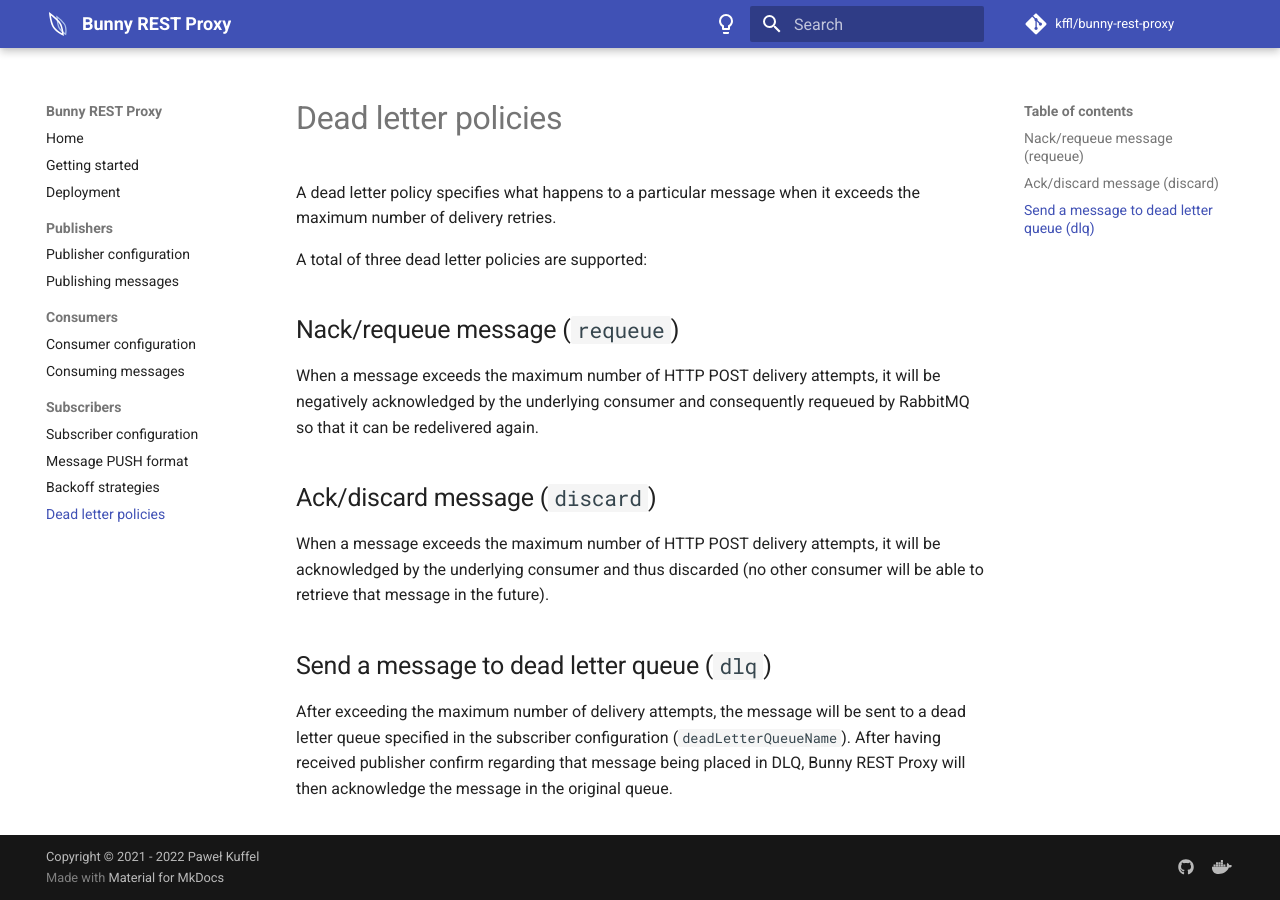
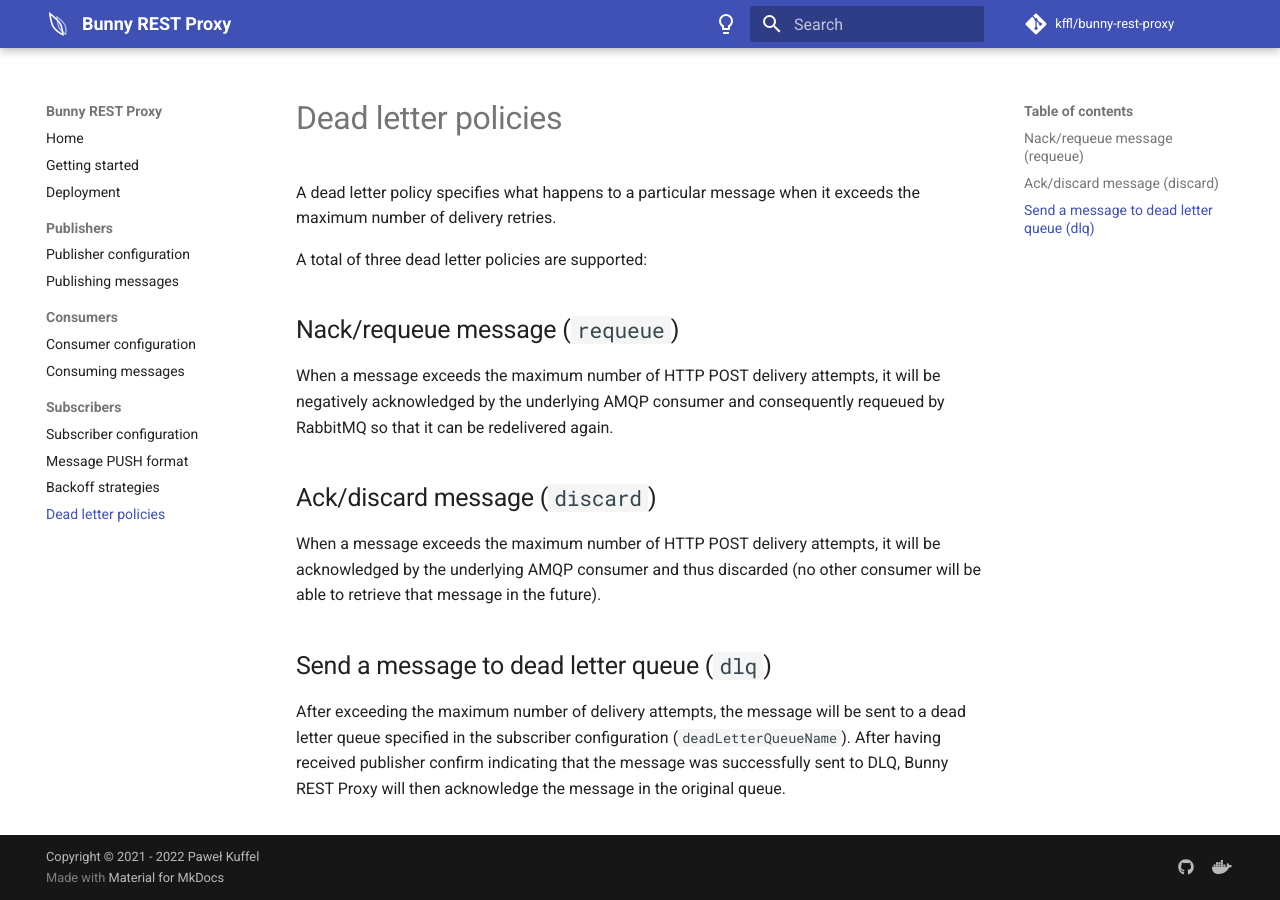
Before and after one commit to kffl/bunny-rest-proxy, an MkDocs documentation site: the page built from docs/subscribers/dead-letter-policies.md, in a window 1280 px wide. Built offline with MkDocs 1.6.1 and Material for MkDocs 9.7.7, drawn with Linux system fonts in a browser that asks for light colours; comment, search, counter and statistics services are not loaded; old or Windows-style settings are respelled for this version of MkDocs.

Commit message:
docs: minor refinements

```diff
--- a/docs/subscribers/dead-letter-policies.md
+++ b/docs/subscribers/dead-letter-policies.md
@@ -6,12 +6,12 @@
 
 ## Nack/requeue message (`requeue`)
 
-When a message exceeds the maximum number of HTTP POST delivery attempts, it will be negatively acknowledged by the underlying consumer and consequently requeued by RabbitMQ so that it can be redelivered again.
+When a message exceeds the maximum number of HTTP POST delivery attempts, it will be negatively acknowledged by the underlying AMQP consumer and consequently requeued by RabbitMQ so that it can be redelivered again.
 
 ## Ack/discard message (`discard`)
 
-When a message exceeds the maximum number of HTTP POST delivery attempts, it will be acknowledged by the underlying consumer and thus discarded (no other consumer will be able to retrieve that message in the future).
+When a message exceeds the maximum number of HTTP POST delivery attempts, it will be acknowledged by the underlying AMQP consumer and thus discarded (no other consumer will be able to retrieve that message in the future).
 
 ## Send a message to dead letter queue (`dlq`)
 
-After exceeding the maximum number of delivery attempts, the message will be sent to a dead letter queue specified in the subscriber configuration (`deadLetterQueueName`). After having received publisher confirm regarding that message being placed in DLQ, Bunny REST Proxy will then acknowledge the message in the original queue.
+After exceeding the maximum number of delivery attempts, the message will be sent to a dead letter queue specified in the subscriber configuration (`deadLetterQueueName`). After having received publisher confirm indicating that the message was successfully sent to DLQ, Bunny REST Proxy will then acknowledge the message in the original queue.
```
Also changed, not shown: docs/consumers/consumer-config.md (+1 -1 lines), docs/getting-started.md (+2 -2 lines), docs/index.md (+2 -2 lines), docs/subscribers/subscriber-config.md (+1 -1 lines).
